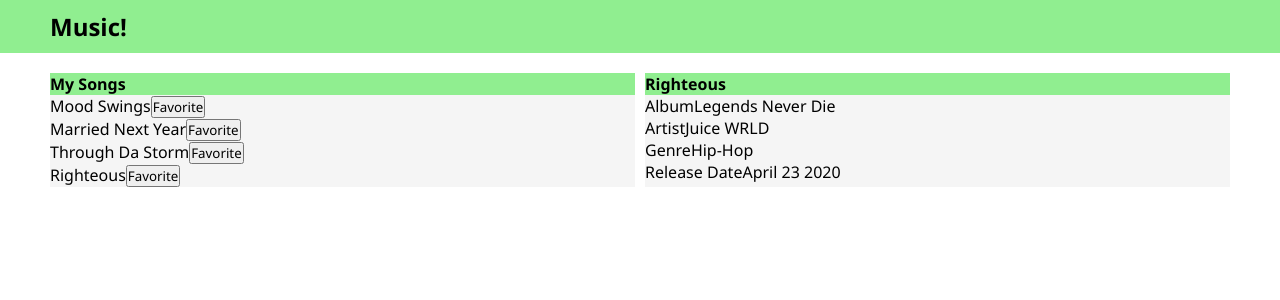
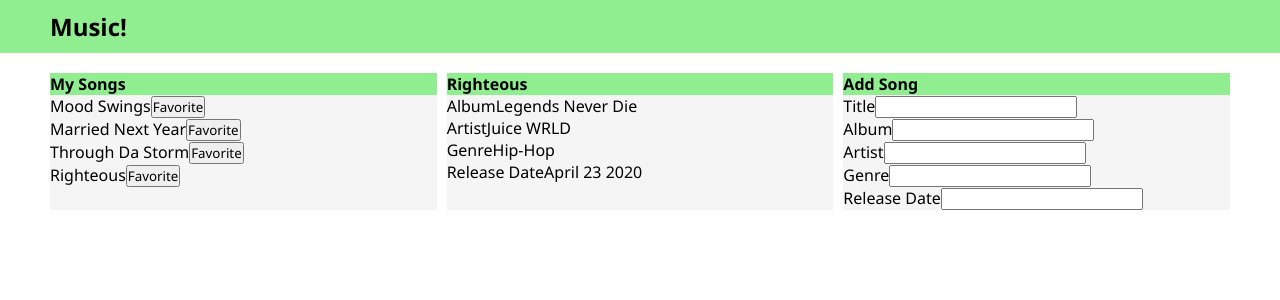
Before and after one commit to robertkemp04/MusicLibraryFrontEnd, a React (Create React App) app: page / in a window 1280 px wide. Shown: the top 300 px of the page. Built offline with nearby package versions, Linux system fonts and the light colour scheme.

Commit message:
NewSongForm started

```diff
--- a/src/App.jsx
+++ b/src/App.jsx
@@ -2,6 +2,7 @@
 import Header from "./components/Header/Header";
 import MusicTable from "./components/MusicTable/MusicList";
 import SongInfo from "./components/SongInfo/SongInfo";
+import NewSongForm from "./components/NewSongForm/NewSongForm";
 
 function App() {
   const selectedSong = {
@@ -18,6 +19,7 @@
       <div className="flex-container">
         <MusicTable />
         <SongInfo songObj={selectedSong} />
+        <NewSongForm />
       </div>
     </div>
   );
--- /dev/null
+++ b/src/components/NewSongForm/NewSongForm.jsx
@@ -0,0 +1,40 @@
+import React, { useState } from "react";
+
+const NewSongForm = ({}) => {
+  const [title, setTitle] = useState("");
+  const [album, setAlbum] = useState("");
+  const [artist, setArtist] = useState("");
+  const [genre, setGenre] = useState("");
+  const [releaseDate, setReleaseDate] = useState("");
+
+  return (
+    <form className="flex-item">
+      <h4>Add Song</h4>
+      <div>
+        <label>Title</label>
+        <input value={title} onChange={(e) => setTitle(e.target.value)} />
+      </div>
+      <div>
+        <label>Album</label>
+        <input value={album} onChange={(e) => setAlbum(e.target.value)} />
+      </div>
+      <div>
+        <label>Artist</label>
+        <input value={artist} onChange={(e) => setArtist(e.target.value)} />
+      </div>
+      <div>
+        <label>Genre</label>
+        <input value={genre} onChange={(e) => setGenre(e.target.value)} />
+      </div>
+      <div>
+        <label>Release Date</label>
+        <input
+          value={releaseDate}
+          onChange={(e) => setReleaseDate(e.target.value)}
+        />
+      </div>
+    </form>
+  );
+};
+
+export default NewSongForm;
--- a/src/components/SongItem/SongItem.jsx
+++ b/src/components/SongItem/SongItem.jsx
@@ -3,8 +3,6 @@
 
 const SongItem = ({ title }) => {
   const [isFavorite, setIsFavorite] = useState(false);
-
-  console.log(isFavorite);
 
   const handleClick = (e) => {
     setIsFavorite(!isFavorite);
```
